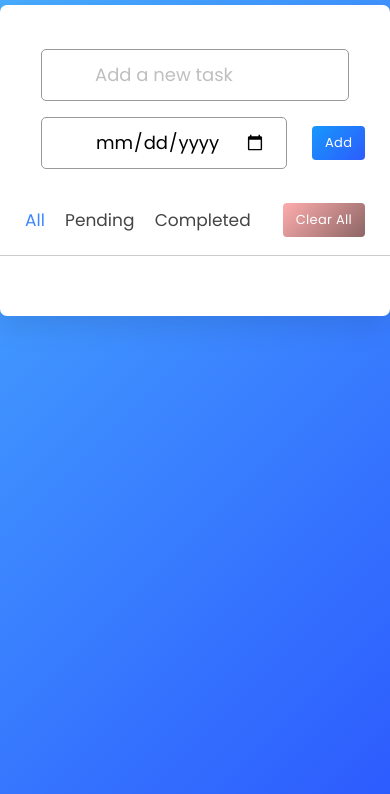
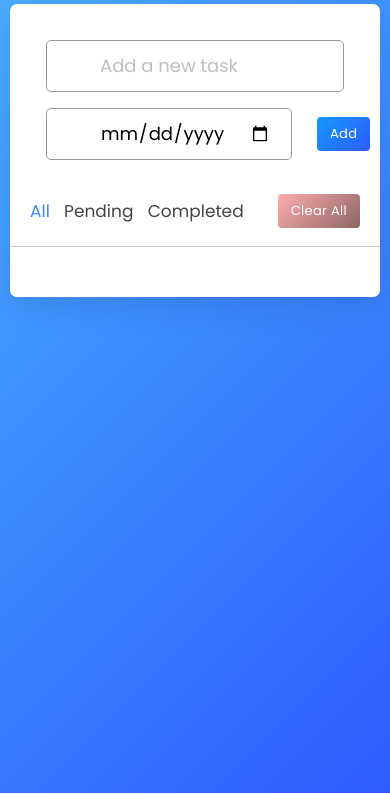
Before and after one commit to lmoramaga/todo, a plain HTML site: page index.html in a window 390 px wide. Shown: the part 70-864 px from the top of the page. Drawn offline with nearby package versions, Linux system fonts and the light colour scheme.

Commit message:
responsiveness

```diff
--- a/css/style.css
+++ b/css/style.css
@@ -239,3 +239,29 @@ body{
 .dueDate {
   font-size: smaller;
 }
+
+@media (max-width: 400px) {
+    body{
+      padding: 0 10px;
+    }
+    .wrapper {
+      padding: 20px 0;
+    }
+    .filters span{
+      margin: 0 5px;
+    }
+    .task-input{
+      padding: 0 20px;
+    }
+    .controls{
+      padding: 18px 20px;
+    }
+    .task-box{
+      margin-top: 20px;
+      margin-right: 5px;
+      padding: 0 15px 10px 20px;
+    }
+    .task label input{
+      margin-top: 4px;
+    }
+  }
```
